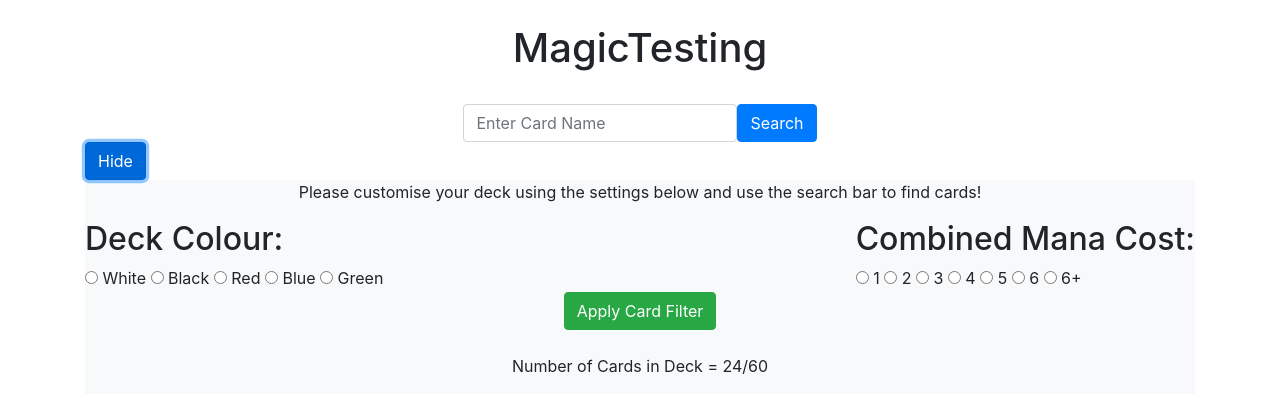
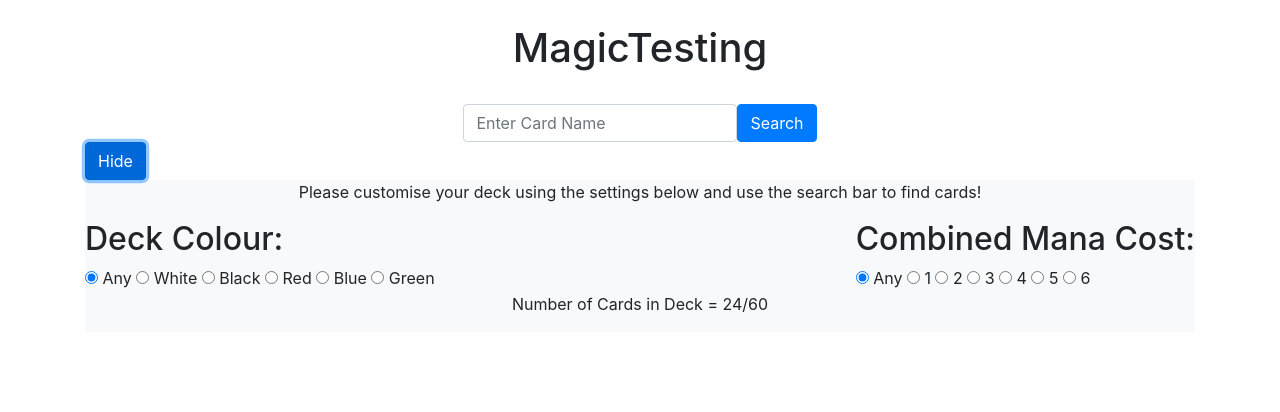
Before and after one commit to S00198481/MagicBuilder, an Angular app: page / in a window 1280 px wide. Both pictures are taken after a click on the button "Build A Deck". Shown: the top 412 px of the page. Built offline with nearby package versions, Linux system fonts and the light colour scheme.

Commit message:
Added data output to app-component from filter.

```diff
--- a/src/app/app.component.html
+++ b/src/app/app.component.html
@@ -8,7 +8,7 @@
       <button (click)="getCards(cardname.value)" type="submit" class="btn btn-primary">Search</button>
     </div>
   </form>
-  <app-deck-build></app-deck-build>
+  <app-deck-build (chosenColour)="getColour($event)" (chosenCmc)="getCmc($event)"></app-deck-build>
 
   <div class="row bg-light mt-4 p-4" *ngIf="cards">
     <div class="col-sm-4 mt-4" *ngFor="let card of this.cards.cards" [cards]="cards" [hidden]="card.imageUrl==null">
--- a/src/app/app.component.ts
+++ b/src/app/app.component.ts
@@ -1,6 +1,7 @@
-import { Component } from '@angular/core';
-import { MagicApiService } from './services/magic-api.service'
+import { Component, Input } from '@angular/core';
+import { MagicApiService } from './services/magic-api.service';
 import { MagicResponse } from './magic-response';
+import { DeckBuildComponent } from './deck-build/deck-build.component';
 
 @Component({
   selector: 'app-root',
@@ -18,6 +19,7 @@ export class AppComponent {
   constructor(private _magicService:MagicApiService) { }
 
   getCards(cardName:string):boolean {
+    {
     this._magicService.getCards(cardName).subscribe(
       cards => {
         this.cards = cards;
@@ -26,11 +28,22 @@ export class AppComponent {
       },
       error => this.errorMessage = <any>error
     );
+  }
     return false;
   }
 
-  logCard(card:JSON)
-  {
+  logCard(card:JSON) {
     console.log(card);
   }
+
+  getColour(chosenColour:string) {
+    console.log(chosenColour);
+    return(chosenColour);
+  }
+
+  getCmc(chosenCmc:number) {
+    console.log(chosenCmc);
+    return(chosenCmc);
+  }
+
 }
--- a/src/app/deck-build/deck-build.component.html
+++ b/src/app/deck-build/deck-build.component.html
@@ -6,14 +6,13 @@
     <div class="float-left">
         <h2>Deck Colour:</h2>
 
-        <form>
-            <div>
+        <form name="#colour" (change)="applyColour($event)">
+            <input type="radio" value="any" name="colour" ngModel checked> Any
             <input type="radio" value="white" name="colour" ngModel> White
             <input type="radio" value="black" name="colour" ngModel> Black
             <input type="radio" value="red" name="colour" ngModel> Red
             <input type="radio" value="blue" name="colour" ngModel> Blue
             <input type="radio" value="green" name="colour" ngModel> Green
-            </div>
         </form>
     </div>
 
@@ -21,24 +20,18 @@
     <div class="float-right">
         <h2>Combined Mana Cost:</h2>
 
-        <form>
-            <div>
+        <form name="#cmc" (change)="applyCmc($event)">
+            <input type="radio" value="0" name="cmc" ngModel checked> Any
             <input type="radio" value="1" name="cmc" ngModel> 1
             <input type="radio" value="2" name="cmc" ngModel> 2
             <input type="radio" value="3" name="cmc" ngModel> 3
             <input type="radio" value="4" name="cmc" ngModel> 4
             <input type="radio" value="5" name="cmc" ngModel> 5
             <input type="radio" value="6" name="cmc" ngModel> 6
-                <input type="radio" value="6+" name="cmc" ngModel> 6+
-            </div>
         </form>
     </div>
 
     <br><br><br>
-    <div class="row align-bottom">
-        <button class="mb-0 mx-auto btn btn-success" (click)="applyFilter">Apply Card Filter</button>
-    </div>
-    <br>
     <div class="row align-bottom">
         <p class="mx-auto">Number of Cards in Deck = 24/60</p>
     </div>
--- a/src/app/deck-build/deck-build.component.ts
+++ b/src/app/deck-build/deck-build.component.ts
@@ -1,4 +1,5 @@
-import { Component, OnInit } from '@angular/core';
+import { Component, OnInit, Output, EventEmitter } from '@angular/core';
+import { build$ } from 'protractor/built/element';
 import { MagicApiService } from '../services/magic-api.service'
 
 @Component({
@@ -8,7 +9,12 @@ import { MagicApiService } from '../services/magic-api.service'
 })
 export class DeckBuildComponent implements OnInit {
 
-  constructor(private _magicService:MagicApiService) { }
+  @Output() chosenColour = new EventEmitter<string>();
+  @Output() chosenCmc = new EventEmitter<number>();
+
+  constructor(private _magicService:MagicApiService) {
+    this.chosenColour = new EventEmitter();
+   }
 
 
   ngOnInit(): void {
@@ -16,5 +22,18 @@ export class DeckBuildComponent implements OnInit {
   }
   deck:Array<JSON>;
   show:boolean;
+  colour:string;
+  cmc:number;
 
+  applyColour(event) {
+    var target = event.target;
+    console.log(target.value);
+    this.chosenColour.emit(target.value);
+  }
+
+  applyCmc(event) {
+    var target = event.target;
+    console.log(target.value);
+    this.chosenCmc.emit(target.value);
+  }
 }
```
Lines whose indentation alone changed are shown as unchanged.
